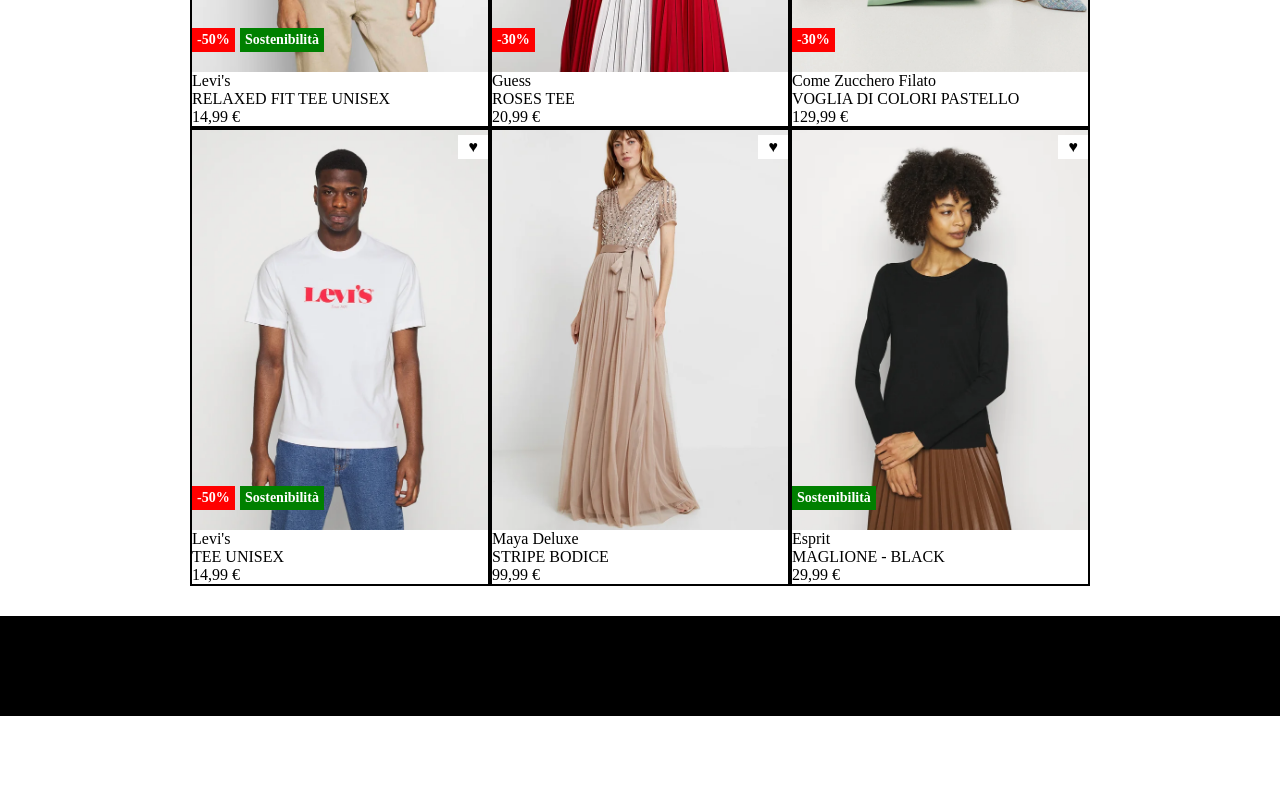
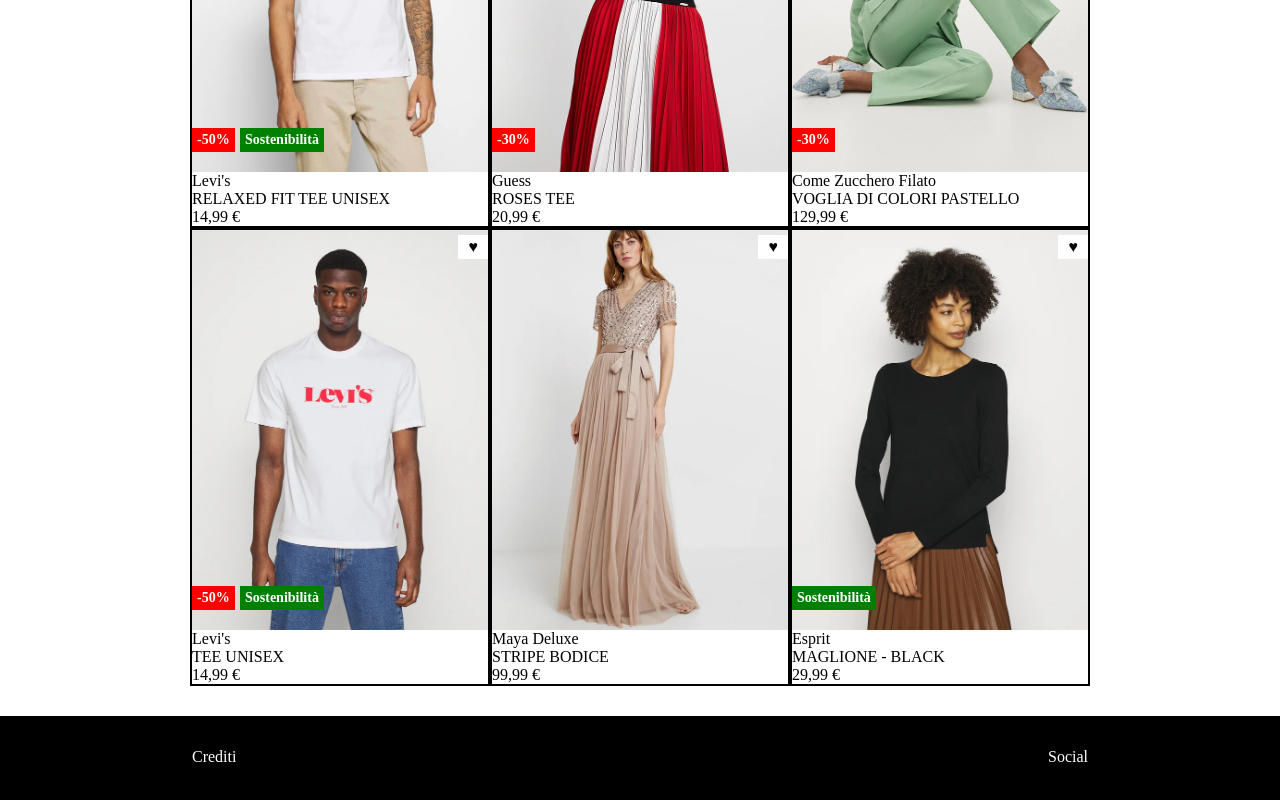
Before and after one commit to FedeAle1525/html-css-boolando, a plain HTML site: page index.html in a window 1280 px wide. Shown: the part 360-1160 px from the top of the page. Before the commit the page ends 1076 px from the top, so only its background shows below. Drawn offline with Linux system fonts and the light colour scheme.

Commit message:
EDIT added footer structure

```diff
--- a/css/style.css
+++ b/css/style.css
@@ -83,10 +83,10 @@
     background-color: orange;
     padding: 30px 0;
     /* Regole per fissare header in alto alla pagina */
-    position: fixed;
-    width: 100%;
+    /* position: fixed; */
+    /* width: 100%; */
     /* Regola per rendere la "nav" primo elemento con proprietà position */
-    z-index: 9999;
+    /* z-index: 9999; */
 }
 
 
@@ -138,11 +138,11 @@
 }
 
 
-
-
 /* FOOTER */
 
 .main-footer{
     min-height: 100px;
+    padding: 30px 0;
     background-color: black;
+    color: white;
 }
--- a/index.html
+++ b/index.html
@@ -114,7 +114,12 @@
     </main>
 
     <footer class="main-footer">
-
+        <div class="container">
+            <div class="row between">
+                <div class="col">Crediti</div>
+                <div class="col">Social</div>
+            </div>
+        </div>
     </footer>
 
 </body>
```
